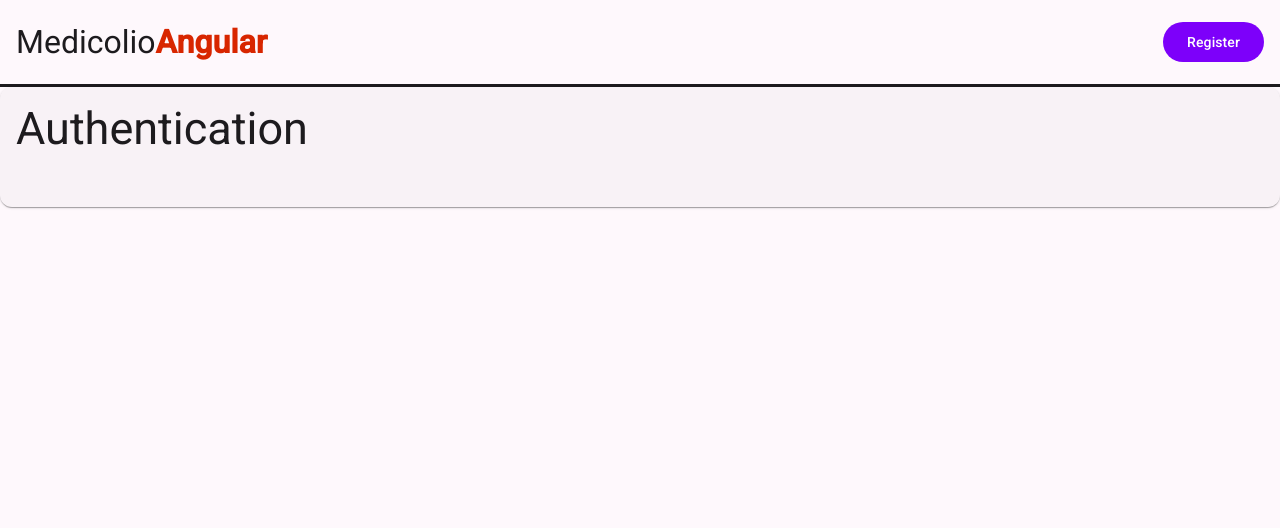
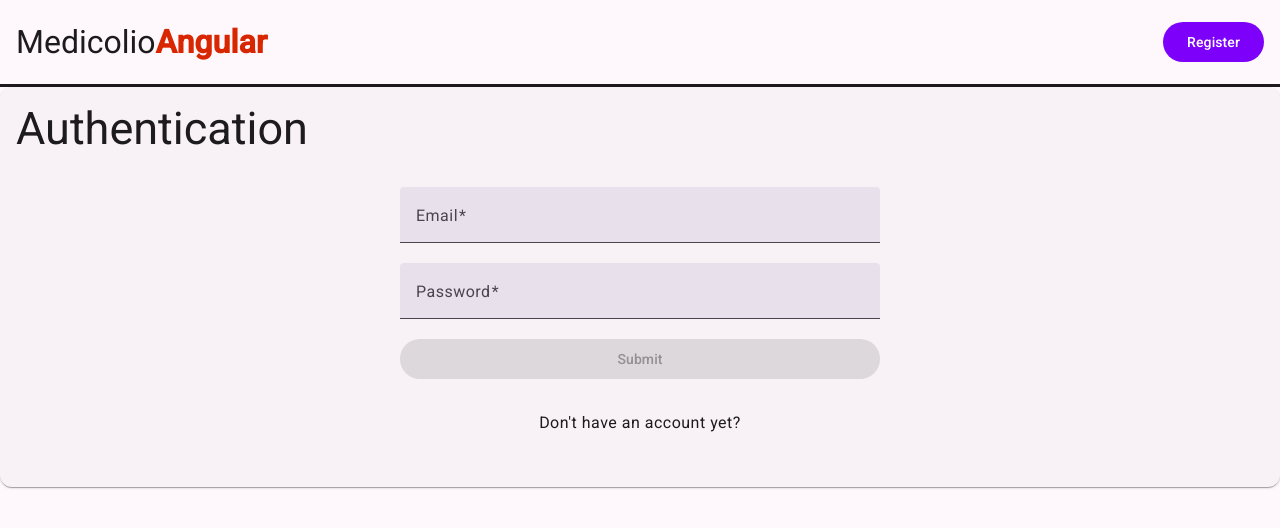
Before and after one commit to jknezevic1712/medicolio-ng, an Angular app: page /auth in a window 1280 px wide. Shown: the top 528 px of the page. Built offline with nearby package versions, Linux system fonts and the light colour scheme.

Commit message:
Added Auth page UI.

```diff
--- a/src/app/pages/auth/auth.component.html
+++ b/src/app/pages/auth/auth.component.html
@@ -4,6 +4,77 @@
       <div header>
         <h2>Authentication</h2>
       </div>
+
+      <div content>
+        <form
+          id="auth-form"
+          #authForm="ngForm"
+          class="auth-form"
+          (ngSubmit)="handleSubmit(authForm)"
+        >
+          <mat-form-field>
+            <mat-label>Email</mat-label>
+            <input name="email" type="email" matInput ngModel required />
+          </mat-form-field>
+
+          <mat-form-field>
+            <mat-label>Password</mat-label>
+            <input name="password" type="password" matInput ngModel required />
+          </mat-form-field>
+
+          @if (!isLogin) {
+
+          <mat-form-field>
+            <mat-label>Name</mat-label>
+            <input
+              name="name"
+              type="text"
+              matInput
+              ngModel
+              [required]="!isLogin"
+            />
+          </mat-form-field>
+
+          <mat-form-field>
+            <mat-label>PIN</mat-label>
+            <input
+              name="pin"
+              type="number"
+              matInput
+              ngModel
+              [required]="!isLogin"
+            />
+          </mat-form-field>
+
+          <mat-form-field>
+            <mat-label>Title</mat-label>
+            <input
+              name="title"
+              type="text"
+              matInput
+              ngModel
+              [required]="!isLogin"
+            />
+          </mat-form-field>
+
+          }
+
+          <div class="auth-form-actions">
+            <base-button
+              [fullWidth]="true"
+              form="auth-form"
+              type="submit"
+              [disabled]="!authForm.form.valid"
+            >
+              Submit
+            </base-button>
+          </div>
+        </form>
+
+        <div class="auth-type">
+          <span (click)="switchAuthType()">{{ authTypeSwitchText }}</span>
+        </div>
+      </div>
     </base-card>
   </section>
 </the-layout>
--- /dev/null
+++ b/src/app/pages/auth/auth.component.sass
@@ -0,0 +1,35 @@
+.auth-form
+  width: 100%
+  display: flex
+  flex-direction: column
+  justify-content: center
+  align-items: center
+  padding: 2rem 0
+
+  @media screen and (min-width: 768px)
+    max-width: 30rem
+    margin: 0 auto
+
+  mat-form-field
+    width: 100%
+
+.auth-form-actions
+  width: 100%
+  display: flex
+  flex-direction: column
+  justify-content: center
+  align-items: center
+
+  base-button
+    width: 100%
+
+.auth-type
+  width: fit-content
+  margin: 0 auto
+
+  span
+    transition: all 150ms ease-out
+    cursor: pointer
+
+    &:hover
+      color: var(--mdc-protected-button-label-text-color)
--- a/src/app/pages/auth/auth.component.ts
+++ b/src/app/pages/auth/auth.component.ts
@@ -2,11 +2,40 @@ import { Component } from '@angular/core';
 // components
 import { LayoutComponent } from '@app/components/shared/layout/layout.component';
 import { BaseCardComponent } from '@app/components/shared/base-card/base-card.component';
+import { MatFormFieldModule } from '@angular/material/form-field';
+import { MatInputModule } from '@angular/material/input';
+import { BaseButtonComponent } from '@app/components/shared/base-button/base-button.component';
+// utils
+import { FormsModule, NgForm } from '@angular/forms';
 
 @Component({
   standalone: true,
   selector: 'auth-page',
   templateUrl: 'auth.component.html',
-  imports: [LayoutComponent, BaseCardComponent],
+  styleUrl: 'auth.component.sass',
+  imports: [
+    LayoutComponent,
+    BaseCardComponent,
+    FormsModule,
+    MatFormFieldModule,
+    MatInputModule,
+    BaseButtonComponent,
+  ],
 })
-export class AuthComponent {}
+export class AuthComponent {
+  isLogin = true;
+
+  get authTypeSwitchText() {
+    return this.isLogin
+      ? "Don't have an account yet?"
+      : 'Already have an account?';
+  }
+
+  switchAuthType() {
+    this.isLogin = !this.isLogin;
+  }
+
+  handleSubmit(formData: NgForm) {
+    console.log('DATA ', formData);
+  }
+}
```
